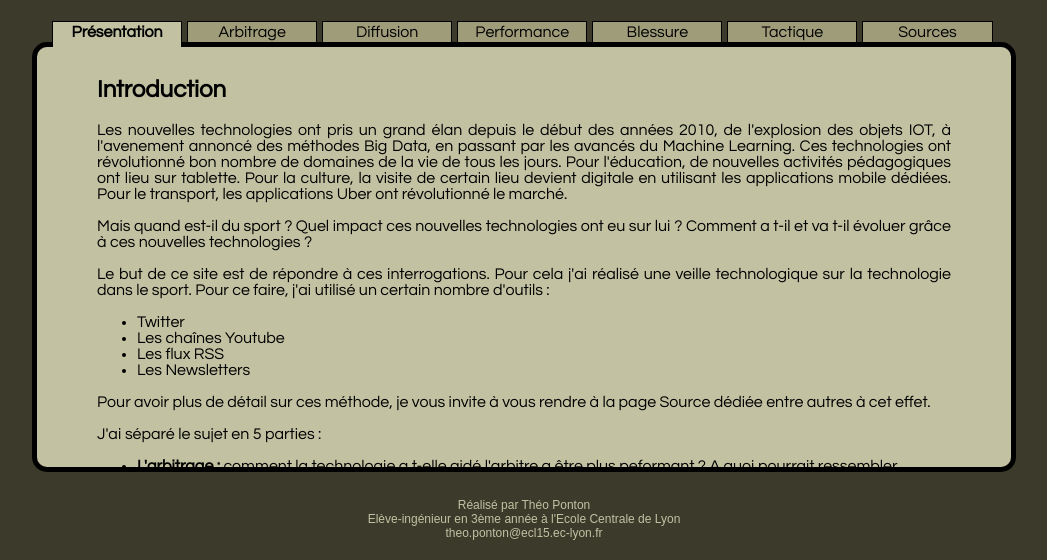
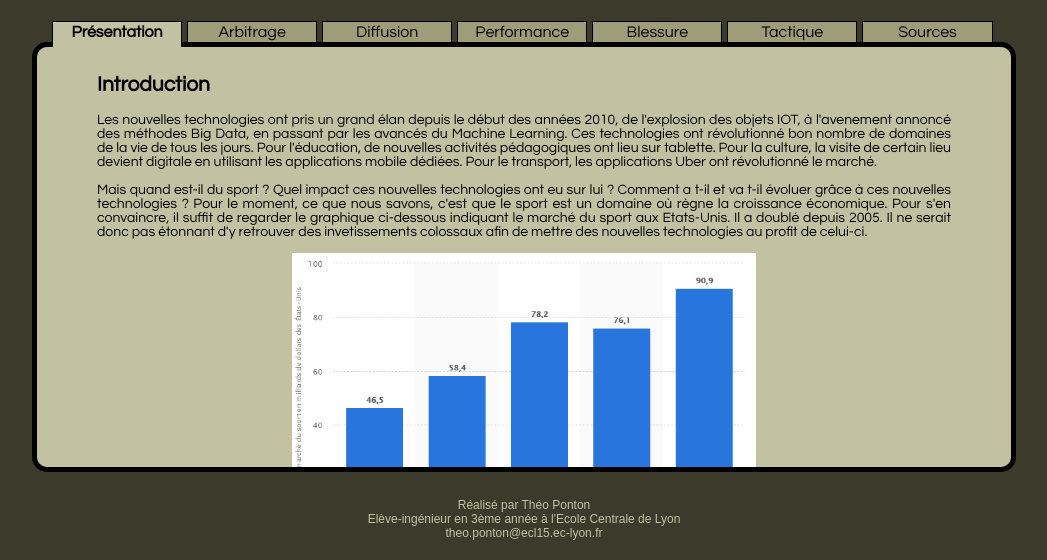
Before and after one commit to shtheo/ntic_mos_55, a plain HTML site: page index.html in a window 1280 px wide. Shown: the part 62-622 px from the top of the page, without its empty margins (116-1163 px from the left). Drawn offline with nearby package versions, Linux system fonts and the light colour scheme.

Commit message:
intro finie

```diff
--- a/index.html
+++ b/index.html
@@ -33,18 +33,25 @@
 			<p>
 				Mais quand est-il du sport ? Quel impact ces nouvelles technologies ont eu sur lui ?
 				Comment a t-il et va t-il évoluer grâce à ces nouvelles technologies ?
+				Pour le moment, ce que nous savons, c'est que le sport est un domaine où règne la croissance économique.
+				Pour s'en convaincre, il suffit de regarder le graphique ci-dessous indiquant le marché du sport aux Etats-Unis.
+				Il a doublé depuis 2005.
+				Il ne serait donc pas étonnant d'y retrouver des invetissements colossaux
+				afin de mettre des nouvelles technologies au profit de celui-ci.
 			</p>
+			<img src="marche_sport_us.png" class="image_centree">
+			<p class="legend">Source: <a href="https://fr.statista.com/statistiques/574702/recettes-totales-du-marche-du-sport-dans-le-monde/" target="_blank">https://fr.statista.com/statistiques/574702/recettes-totales-du-marche-du-sport-dans-le-monde/</a></p>
 			<p>
 				Le but de ce site est de répondre à ces interrogations.
-				Pour cela j'ai réalisé une veille technologique sur la technologie dans le sport.
+				Pour cela j'ai réalisé une veille technologique sur le sujet.
 				Pour ce faire, j'ai utilisé un certain nombre d'outils :
 				<ul>
-					<li>Twitter</li>
-					<li>Les chaînes Youtube</li>
-					<li>Les flux RSS</li>
-					<li>Les Newsletters</li>
+					<li><img src="twitter.png" width="20px"> Twitter</li>
+					<li><img src="youtube.png" width="20px"> Les chaînes Youtube</li>
+					<li><img src="rss.png" width="20px"> Les flux RSS</li>
+					<li><img src="newsletter.png" width="20px"> Les Newsletters</li>
 				</ul>
-				Pour avoir plus de détail sur ces méthode, je vous invite à vous rendre à la page Source dédiée
+				Pour avoir plus de détails sur ces méthodes, je vous invite à vous rendre à l'onglet Source dédié
 				entre autres à cet effet.
 			</p>
 			<p>
@@ -54,7 +61,7 @@
 					A quoi pourrait ressembler l'arbitre du futur ?</li>
 					<li><b>La retransmission :</b> certains sports sont assez difficiles à retransmettre en direct.
 					Comment la technologie a t-elle et va t-elle permettre une meilleure retransmission d'évenements sportifs ?</li>
-					<li><b>La performance :</b> le sportif d'aujourd'hui et de demain sera t-il plus puissant en utilisant la technologie ?</li>
+					<li><b>La performance :</b> le sportif d'aujourd'hui et de demain sera t-il plus performant en utilisant la technologie ?</li>
 					<li><b>Les blessures :</b> une meilleure prévention et gestion des blessures sont-elles possibles en utilisant des technologies plus évoluées ?</li>
 					<li><b>La tactique :</b> la manière d'aborder le sport en lui-même a t-elle changé ?
 					Les sports d'aujourd'hui seront-ils les mêmes que les sports de demain ?</li>
--- a/style.css
+++ b/style.css
@@ -45,6 +45,7 @@
 	border-radius: 15px;
 	height: 400px;
 	overflow: auto;
+	font-size: 14px;
 }
 body{
 	width : 80%;
@@ -70,16 +71,29 @@ p{
 	font-family : arial;
 	font-size : 12px;
 }
+.image_centree{
+	max-height: 300px;
+	margin-left: auto;
+	margin-right: auto;
+	display: block;
+}
+.legend{
+	font-size : 10px;
+	font-style: italic;
+	max-width: 500px;
+	margin-left: auto;
+	margin-right: auto;
+}
 ::-webkit-scrollbar {
-  width: 20px;
+  width: 14px;
 }
 ::-webkit-scrollbar-track {
   box-shadow: inset 0 0 5px grey;
-  border-radius: 10px;
+  border-radius: 7px;
 }
 ::-webkit-scrollbar-thumb {
   background: #0f0f0a;
-  border-radius: 10px;
+  border-radius: 7px;
 }
 ::-webkit-scrollbar-thumb:hover {
   background: #000000;
```
Also changed, not shown: marche_sport_us.png (added), newsletter.png (added), rss.png (added), twitter.png (added), youtube.png (added).
